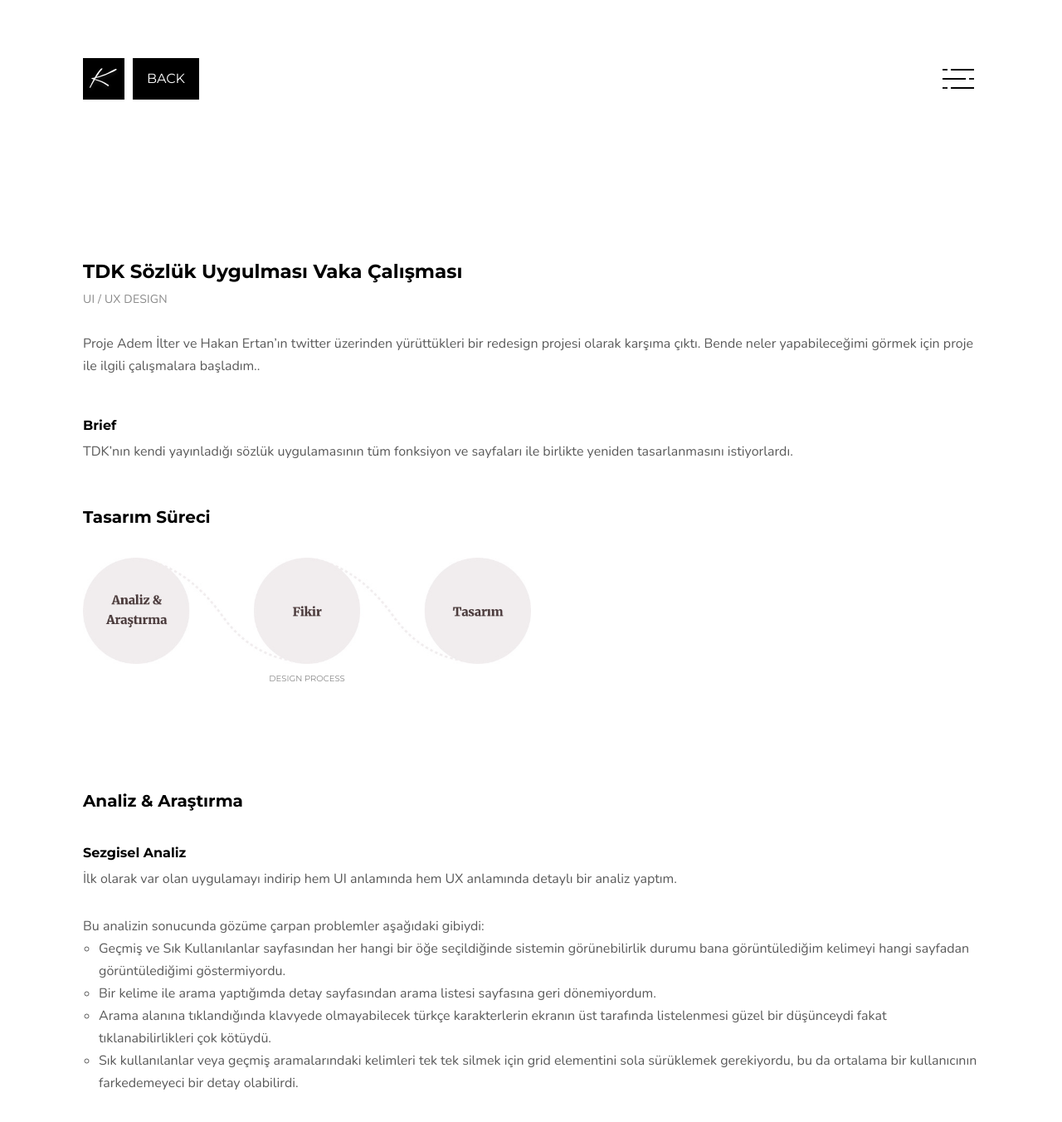
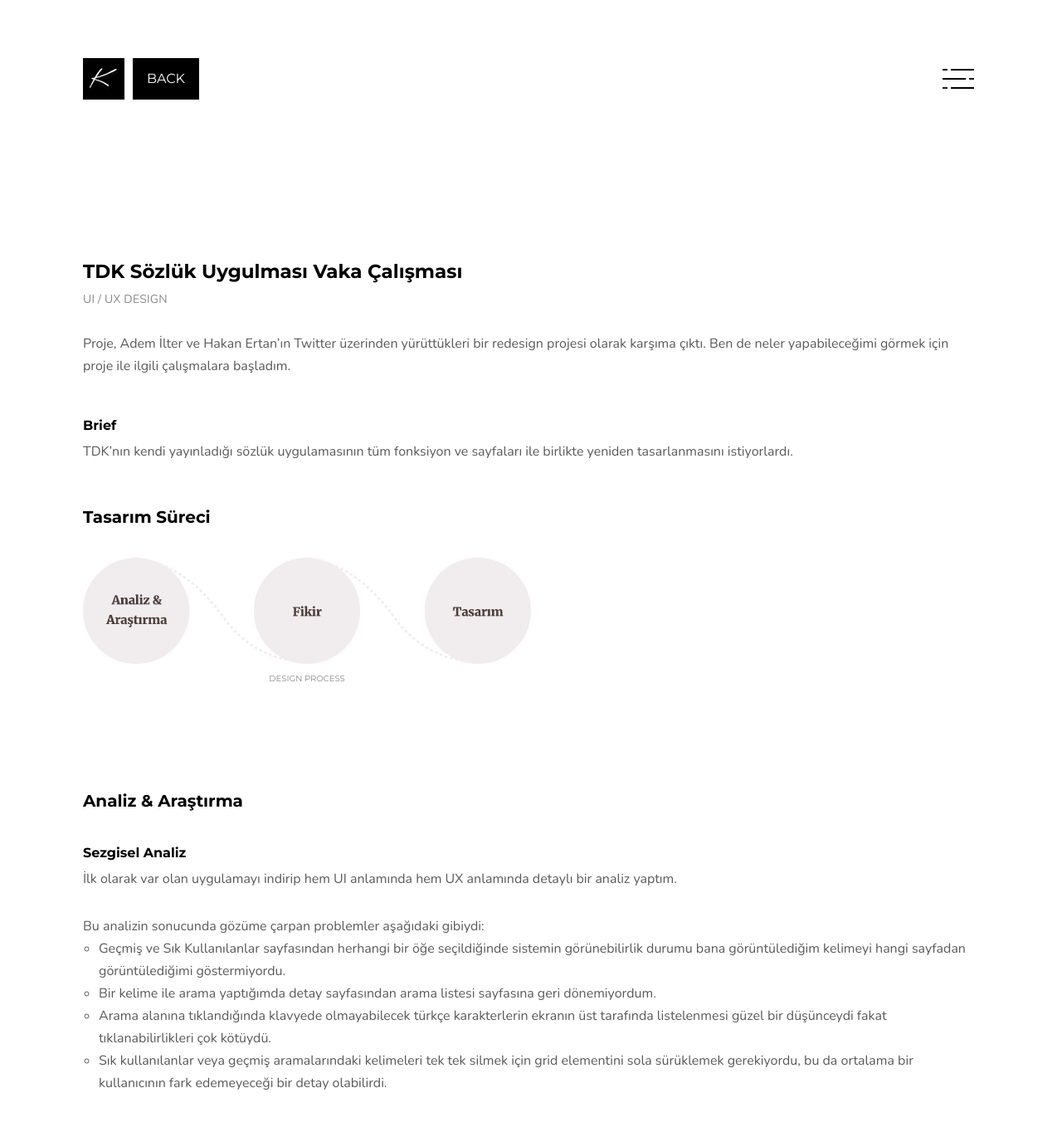
Before and after one commit to keremyigit87/keremyigit, a Jekyll site: the page built from portfolio/case-study/tdk.html, in a window 1280 px wide and 1400 px high. Shown: the top 1352 px of the window at 83% size. Built offline with Jekyll 4.4.1, drawn with Linux system fonts in a browser that asks for light colours; cached includes are drawn as plain includes; nearby versions of some CDN libraries; library files that are not in the unit come from our copies; some of the changed text lies outside the part shown.

Commit message:
content update

```diff
--- a/portfolio/case-study/tdk.html
+++ b/portfolio/case-study/tdk.html
@@ -20,7 +20,7 @@
             <h1 class="title">TDK Sözlük Uygulması Vaka Çalışması</h1>
             <h2 class="tags">UI / UX DESIGN</h2>
             <div class="space30"></div>
-            <p class="text">Proje Adem İlter ve Hakan Ertan’ın twitter üzerinden yürüttükleri bir redesign projesi olarak karşıma çıktı. Bende neler yapabileceğimi görmek için proje ile ilgili çalışmalara başladım..</p>
+            <p class="text">Proje, Adem İlter ve Hakan Ertan’ın Twitter üzerinden yürüttükleri bir redesign projesi olarak karşıma çıktı. Ben de neler yapabileceğimi görmek için proje ile ilgili çalışmalara başladım.</p>
             <div class="space50"></div>
             <h5 class="h5">Brief</h5>
             <p class="text">TDK’nın kendi yayınladığı sözlük uygulamasının tüm fonksiyon ve sayfaları ile birlikte yeniden tasarlanmasını istiyorlardı.</p>
@@ -45,14 +45,13 @@
                     <div class="space30"></div>
                     <p class="text">Bu analizin sonucunda gözüme çarpan problemler aşağıdaki gibiydi:</p>
                     <ul class="detail-li">
-                        <li>Geçmiş ve Sık Kullanılanlar sayfasından her hangi bir öğe seçildiğinde sistemin görünebilirlik durumu bana görüntülediğim kelimeyi hangi sayfadan görüntülediğimi
+                        <li>Geçmiş ve Sık Kullanılanlar sayfasından herhangi bir öğe seçildiğinde sistemin görünebilirlik durumu bana görüntülediğim kelimeyi hangi sayfadan görüntülediğimi
                             göstermiyordu. </li>
                         <li>Bir kelime ile arama yaptığımda detay sayfasından arama listesi sayfasına geri dönemiyordum.
                         </li>
                         <li>Arama alanına tıklandığında klavyede olmayabilecek türkçe karakterlerin ekranın üst tarafında listelenmesi güzel bir düşünceydi fakat tıklanabilirlikleri çok kötüydü.
                         </li>
-                        <li>Sık kullanılanlar veya geçmiş aramalarındaki kelimleri tek tek silmek için grid elementini sola sürüklemek gerekiyordu, bu da ortalama bir kullanıcının farkedemeyeci
-                            bir detay olabilirdi.</li>
+                        <li>Sık kullanılanlar veya geçmiş aramalarındaki kelimeleri tek tek silmek için grid elementini sola sürüklemek gerekiyordu, bu da ortalama bir kullanıcının fark edemeyeceği bir detay olabilirdi.</li>
                     </ul>
             </div>
             <div class="col-12 anim">
@@ -104,7 +103,7 @@
             <div class="col-12">
                 <div class="space100"></div>
                 <h5 class="h5">Tasarım</h5>
-                <p class="text">Tasarıma başlamadan önce internette bulabildiğim tasarımları inceleyerek bir moodboard oluşturdum. Genel tasarım trendine karar verdikten sonra tasarımı taparken
+                <p class="text">Tasarıma başlamadan önce internette bulabildiğim tasarımları inceleyerek bir moodboard oluşturdum. Genel tasarım trendine karar verdikten sonra tasarımı yaparken
                     bir yandan da renkleri, fontları, layout ve komponentleri barındıran bir stil şablonu oluşturdum.</p>
                 <p class="text">Genel tasarım yapısı olarak 2020 trendleri arasında oldukça popüler olan Neumorphism kullanmaya karar verdim.
                     Ana rengimiz zaten TDK’nın kendi rengi olan koyu bir kırmızı renk olarak mevcut. Yardımcı ve diğer renkleri de belirledikten sonra font olarak,
--- a/portfolio/case-study/yooppi.html
+++ b/portfolio/case-study/yooppi.html
@@ -24,7 +24,7 @@
                     <div class="space30"></div>
                     <p class="text anim-content">Yooppi, e-ticaret sektörüne farklı bir yaklaşım sergileyerek,
                         kullanıcılarına her hafta
-                        farklı bir ürünü, kalite ve uygun fiyat ile sunmayı hedefleyor. Sektör büyüklerinin arasından
+                        farklı bir ürünü, kalite ve uygun fiyat ile sunmayı hedefliyor. Sektör büyüklerinin arasından
                         sıyrılarak internet üzerinden alışveriş yapan kullanıcıların sürekli takip edebilecekleri ve her
                         hafta güncellenecek ürünleri ile tedarikçiler için hem bir pazar yeri hem de kullanıcılar için yeni
                         ürünleri uygun fiyatlara bulabilcekleri bir platform olarak konumlanmak istiyor.</p>
```
Also changed, not shown: other parts of portfolio/case-study/tdk.html (+1 -1 lines).
